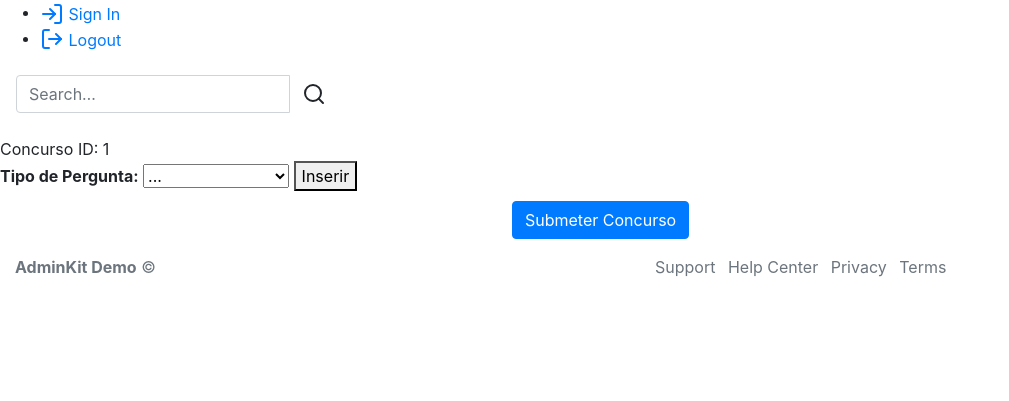
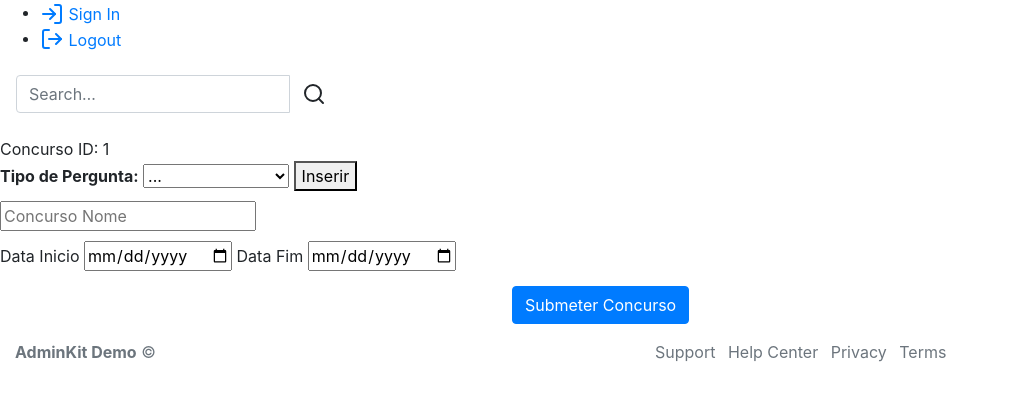
Before and after one commit to V4lk01/PWResultados, a Flask app: template templates/test.html in a window 1280 px wide. Shown: the part 216-617 px from the top of the page, without its empty margins (0-1009 px from the left). Run offline with Flask 2, Linux system fonts and the light colour scheme; the template is opened without the code that fills it: most values are stand-ins (such as "Sample title", 1, 10 or a date in 2020); some libraries are stand-ins or nearby versions.

Commit message:
Add files via upload

```diff
--- a/app.py
+++ b/app.py
@@ -61,6 +61,22 @@ def test(contest_id):
     answers = Answer.query.all()
     return render_template("test.html", contests=contests, questions=questions, contest_id=contest_id, answers = answers)
 
+@app.route("/questions", methods=["GET","POST"])
+def questions():
+
+
+
+    if(request.method == "POST"):
+        contest_id = request.form.get("contest_id")
+        question = request.form.get("question")
+
+        print(question)
+
+        return "Success"
+
+    return "ERRO"
+
+
 
 @app.route("/logout", methods=["GET"])
 def logout():
--- a/templates/test.html
+++ b/templates/test.html
@@ -52,6 +52,17 @@
     font-weight: bold;
     color: darkcyan;
 
+  }
+
+  .contestName{
+    margin-top:10px;
+
+  }
+
+  .contestDate{
+
+    margin-top:10px;
+    margin-bottom:10px;
   }
 </style>
 
@@ -113,7 +124,20 @@ Concurso ID: {{contest_id}}
   </div>
 
 
-<form>
+<form action="/questions" method = "POST" class="form">
+    <input type="hidden" name="contest_id" value="{{contest_id}}">
+
+    <div class="contestName">
+      <input type="text" name="contestName" id="contestName" placeholder="Concurso Nome">
+    </div>
+
+    <div class="contestDate">
+      <label for="contestDateStart">Data Inicio</label>
+      <input type="date" name="contestDateStart" id="contestDateStart" placeholder="">
+      <label for="contestDateStart">Data Fim</label>
+      <input type="date" name="contestDateEnd" id="contestDateEnd" placeholder="">
+    </div>
+
 
     <div class="insertQuestionsBelow">
 
@@ -140,12 +164,12 @@ Concurso ID: {{contest_id}}
        div.innerHTML = `<div class="dynamicElementOpenAnswer" id="openAns${counter}">
         <label for="question1"><b>Pergunta ${counter}</b></label>
         <span class="closeButton">X</span>
-        <input type="text" class="form-control" id="question${counter}" aria-describedby="scoreQuestion1" placeholder="Descreva a Questão">
+        <input type="text" class="form-control" id="question${counter}" name="question${counter}" aria-describedby="scoreQuestion1" placeholder="Descreva a Questão">
         <label for="scoreQuestion1"><b>Cotação</b></label>
 
-        <input type="text" class="form-control" id="scoreQuestion${counter}" aria-describedby="questionDescription" placeholder="Cotação">
+        <input type="text" class="form-control" id="scoreQuestion${counter}" name="scoreQuestion${counter}" aria-describedby="questionDescription" placeholder="Cotação">
         <label for="textoArea1">Detalhes da Questão</label>
-        <textarea class="form-control" id="textoArea${counter}" rows="3" placeholder ="Detalhes Opcionais"></textarea>
+        <textarea class="form-control" id="textoArea${counter}" name="textoArea${counter}" rows="3" placeholder ="Detalhes Opcionais"></textarea>
 
 
       </div>`;
@@ -157,18 +181,18 @@ Concurso ID: {{contest_id}}
       div.innerHTML = `<div class="dynamicElementMultipleChoice" id="mulChoice${counter}">
         <label for="question2"><b>Pergunta ${counter}</b></label>
         <span class="closeButton">X</span>
-        <input type="text" class="form-control" id="question${counter}" aria-describedby="scoreQuestion1" placeholder="Descreva a Questão">
+        <input type="text" class="form-control" id="question${counter}" name="question${counter}"aria-describedby="scoreQuestion1" placeholder="Descreva a Questão">
 
         <label for="scoreQuestion1"><b>Cotação</b></label>
-        <input type="text" class="form-control" id="scoreQuestion${counter}" aria-describedby="questionDescription" placeholder="Cotação">
+        <input type="text" class="form-control" id="scoreQuestion${counter}" name="scoreQuestion${counter}" aria-describedby="questionDescription" placeholder="Cotação">
 
         <label for="textoArea1">Detalhes da Questão</label>
-        <textarea class="form-control" id="textoArea${counter}" rows="3" placeholder ="Detalhes Opcionais"></textarea>
-        <div class="escolhas" id = "escolhas">
+        <textarea class="form-control" id="textoArea${counter}" name="textoArea${counter}" rows="3" placeholder ="Detalhes Opcionais"></textarea>
+        <div class="escolhas" id = "escolhas${counter}">
         <label for="choice1"><b>Escolha 1</b></label>
-        <input type="text" class="form-control" id="choice${counter}" aria-describedby="choice1" placeholder="Escolha 1">
+        <input type="text" class="form-control choice" name="choice${counter}" aria-describedby="choice1" placeholder="Escolha 1">
         <label for="choice1"><b>Escolha 2</b></label>
-        <input type="text" class="form-control" id="choice${counter}" aria-describedby="choice2" placeholder="Escolha 2">
+        <input type="text" class="form-control choice"  name="choice${counter}" aria-describedby="choice2" placeholder="Escolha 2">
         </div>
         <div class="insertChoice">
           <button type="button" onclick="insertChoice()">Insira Escolha</button>
@@ -180,9 +204,9 @@ Concurso ID: {{contest_id}}
       counter++;
       div.innerHTML = `<div class="fileInsertQuestion" id="fileAnswer${counter}">
         <span class="closeButton">X</span>
-        <input type="text" class="form-control" id="fileInsertQuestion${counter}" aria-describedby="questionDescription" placeholder="Ficheiro a Atribuir">
+        <input type="text" class="form-control" id="fileInsertQuestion${counter}" name="fileInsertQuestion${counter}" aria-describedby="questionDescription" placeholder="Ficheiro a Atribuir">
         <br>
-        <input type="file" class="form-control-file" id="inputFile${counter}">
+        <input type="file" class="form-control-file" id="inputFile${counter}" name="inputFile${counter}">
     </div>`;
      document.querySelector('div.insertQuestionsBelow').appendChild(div);
     }
@@ -200,17 +224,31 @@ Concurso ID: {{contest_id}}
 
 
   function insertChoice(){ // POR DESENVOLVER
-
-    var escolhaArray = document.querySelectorAll("[id^='mulChoice']");
-    //var count = document.getElementById("mulChoice").querySelectorAll("div.escolhas label").length;// ADICIONAR DINAMISMO ;
-    var escolha = document.createElement('div');
+/*
+1. Selecionar o elemento escolhas (document.querySelectorAll(.escolhas))
+2. Criar a label e o input
+3. Adicionar um event listener a cada butão de cada questão
+4. ou criar elemento por javaScript e dar append desse elemento na questão
 
 
+*/
+    //var escolhaArray = document.querySelectorAll(".escolhas");
+    //var count = document.getElementById("mulChoice").querySelectorAll("div.escolhas label").length;// ADICIONAR DINAMISMO ;
+    //var escolha = document.createElement('div');
+    var input = document.createElement('input');
+    input.classList.add('choice');
+    input.classList.add('form-control');
+    var label = document.createElement('label');
+    label.innerHTML = "<b>Escolha</b>";
+
+    var choices = document.querySelectorAll('.escolhas')
+    choices.forEach(choice => {
+      choice.appendChild(label);
+      choice.appendChild(input);
+    })
 
 
-        escolha.innerHTML = `<div><label for="choice`+count+`"><b>Escolha`+count+`</b></label>
-        <input type="text" class="form-control" id="question2choice`+count+`" aria-describedby="choice" placeholder="Escolha `+count+`" </input></div>`;
-        document.querySelector('div.escolhas').appendChild(escolha);
+        //document.querySelector("").appendChild(escolha);
 
 
 
```
